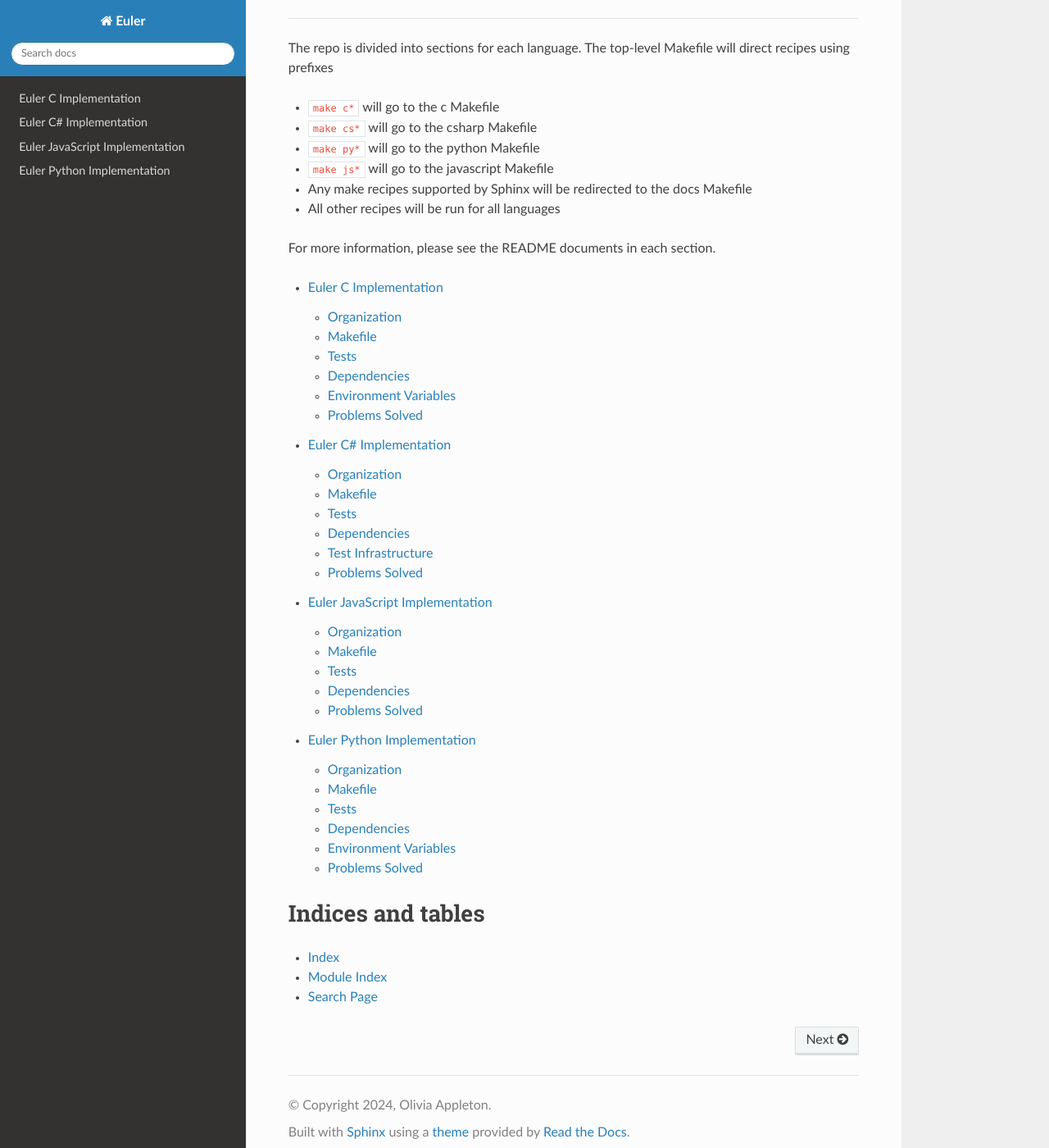
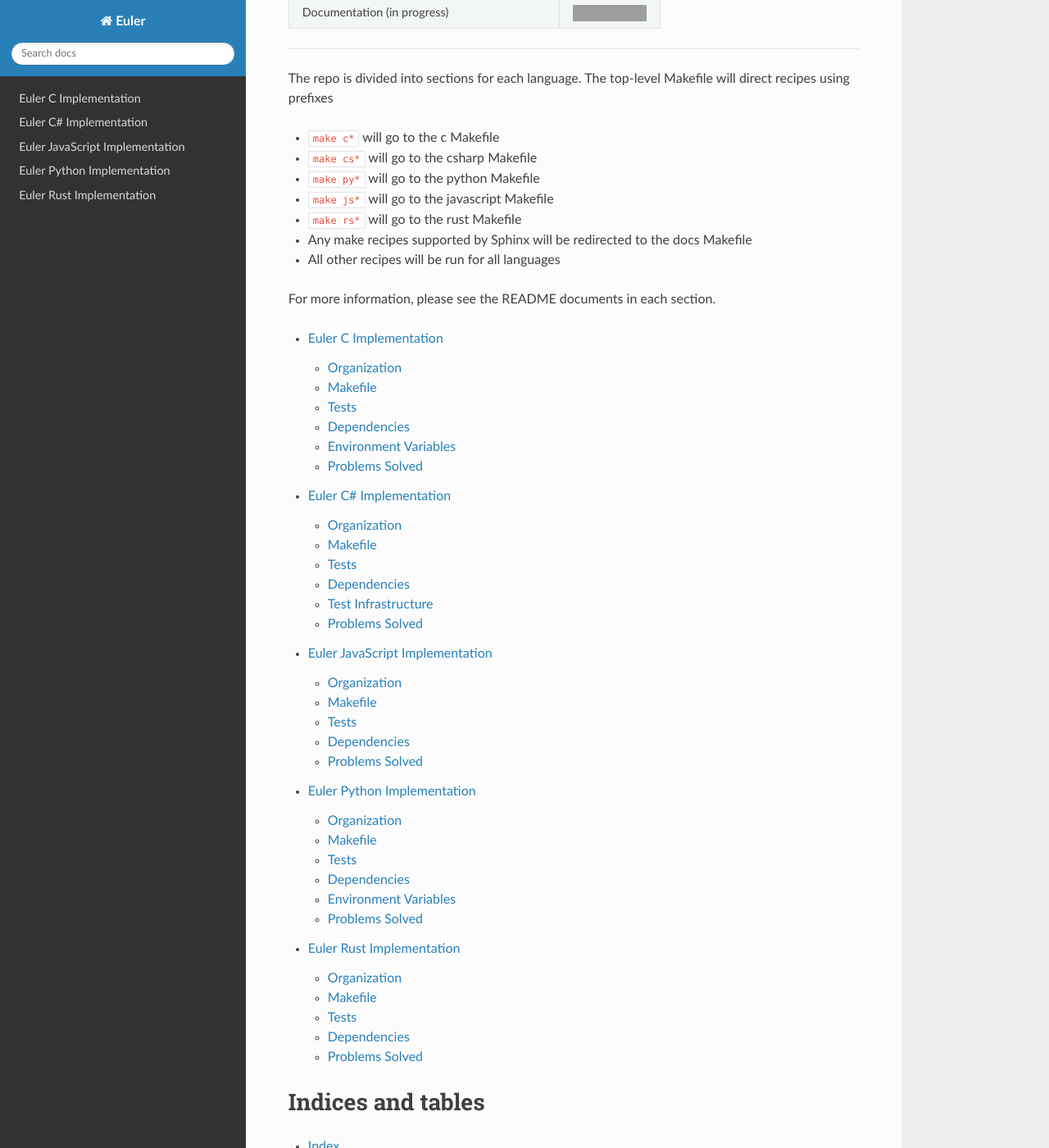
Before and after one commit to LivInTheLookingGlass/Euler, a Sphinx documentation site: the page built from docs/index.rst, in a window 1280 px wide and 1400 px high, scrolled down 524 px. Shown: the whole window at 82% size. Built offline with Sphinx 7.4.7 and the Read the Docs theme 2.0.0, drawn with Linux system fonts in a browser that asks for light colours; grey boxes are pictures that could not be loaded.

Commit message:
Add initial rust implementation

```diff
--- a/README.rst
+++ b/README.rst
@@ -9,6 +9,8 @@
    :target: https://github.com/LivInTheLookingGlass/Euler/actions/workflows/javascript.yml
 .. |Python| image:: https://github.com/LivInTheLookingGlass/Euler/actions/workflows/python.yml/badge.svg
    :target: https://github.com/LivInTheLookingGlass/Euler/actions/workflows/python.yml
+.. |Rust| image:: https://github.com/LivInTheLookingGlass/Euler/actions/workflows/rust.yml/badge.svg
+   :target: https://github.com/LivInTheLookingGlass/Euler/actions/workflows/rust.yml
 .. |CodeQL| image:: https://github.com/LivInTheLookingGlass/Euler/actions/workflows/codeql.yml/badge.svg
    :target: https://github.com/LivInTheLookingGlass/Euler/actions/workflows/codeql.yml
 .. |Pages| image:: https://github.com/LivInTheLookingGlass/Euler/actions/workflows/pages.yml/badge.svg
@@ -33,6 +35,8 @@
 | Python     | CPython 3.6+ |br|   | 70 / |total| | |Python|     |
 |            | Pypy 3.8+ |br|      |              |              |
 |            | GraalPy 23.1+       |              |              |
++------------+---------------------+--------------+--------------+
+| Rust       |                     | 1 / |total|  | |Rust|       |
 +------------+---------------------+--------------+--------------+
 | CodeQL Scanning                                 | |CodeQL|     |
 +-------------------------------------------------+--------------+
@@ -62,6 +66,7 @@
 -  ``make cs*`` will go to the csharp Makefile
 -  ``make py*`` will go to the python Makefile
 -  ``make js*`` will go to the javascript Makefile
+-  ``make rs*`` will go to the rust Makefile
 -  Any make recipes supported by Sphinx will be redirected to the docs Makefile
 -  All other recipes will be run for all languages
 
--- a/docs/conf.py
+++ b/docs/conf.py
@@ -36,6 +36,7 @@
     # 'sphinx_autodoc_typehints',
     # 'sphinx_pyreverse',
     'sphinx_csharp.csharp',
+    'sphinx_rust',
 ]
 if 'TERMUX_VERSION' not in os.environ:
     extensions.append('hawkmoth')
--- a/docs/index.rst
+++ b/docs/index.rst
@@ -22,6 +22,7 @@
    csharp
    javascript
    python
+   rust
 
 Indices and tables
 ==================
--- a/docs/requirements.txt
+++ b/docs/requirements.txt
@@ -4,3 +4,4 @@
 hawkmoth
 clang==14
 sphinx-csharp
+sphinx-rust
```
Also changed, not shown: docs/rust.rst (added, +14 -0 lines), docs/rust/p0001.rst (added, +10 -0 lines), rust/README.rst (added), 8 other files.
